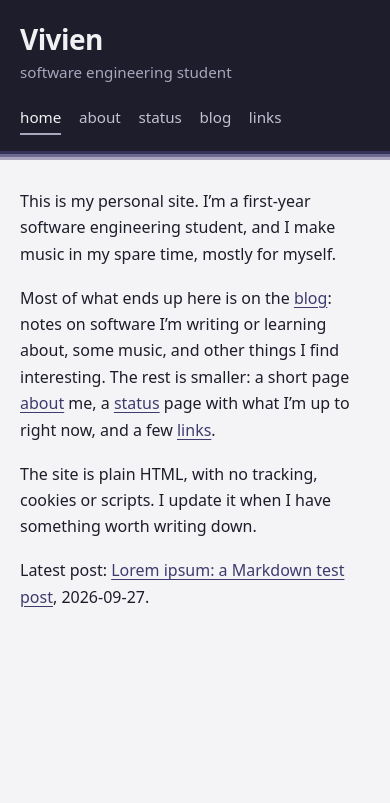
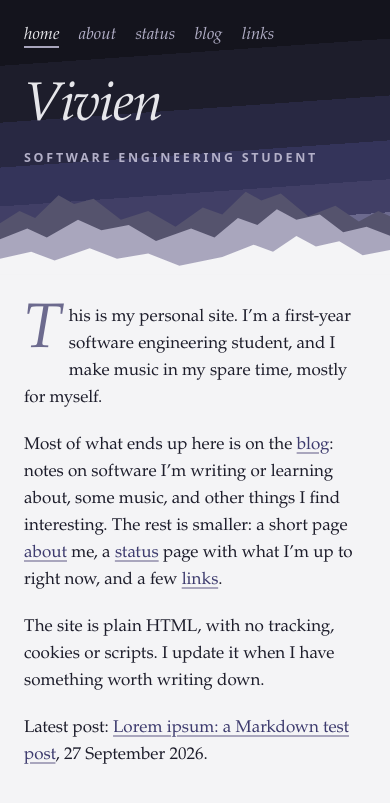
Before and after one commit to meowzerskittycat/meowzerskittycat.github.io, a Jekyll site: the page built from index.md, in a window 390 px wide. Shown: the top 803 px of the page. Built offline with Jekyll 4.4.1, drawn with Linux system fonts in a browser that asks for light colours.

Commit message:
Experimental redesign: banded dusk sky with CSS mountain ridges
Replace the minimal dusk layout with a more editorial, experimental one:
a tilted, banded evening sky in the header with three jagged mountain
ridges (CSS clip-path, no images) whose front layer is the page colour,
a large italic serif name, labels and dates hanging in a left margin,
section rules that run across the margin, a drop cap, book-style tables,
light code blocks, and dates written out in words. Square corners only,
no web fonts, no JavaScript; light and dark variants, all text at least
4.5:1 against its background.

Co-Authored-By: Claude Opus 5.5 <noreply@anthropic.com>
Claude-Session: https://claude.ai/code/session_01RdmvUnKLgrk1zxyFTb5nag

```diff
--- a/_includes/header.html
+++ b/_includes/header.html
@@ -1,10 +1,6 @@
 {% include nav-items.html %}
-<header class="site-header">
-<div class="wrap site-header-inner">
-<div class="site-id">
-{% if page.url == "/" %}<h1 class="site-name"><a href="{{ '/' | relative_url }}">{{ site.title }}</a></h1>{% else %}<p class="site-name"><a href="{{ '/' | relative_url }}">{{ site.title }}</a></p>{% endif %}
-<p class="site-tagline">{{ site.tagline }}</p>
-</div>
+<header class="site-header{% if page.url == '/' %} is-home{% endif %}">
+<div class="wrap">
 <nav class="site-nav" aria-label="Main">
 <ul>
 {% for item in nav %}{% assign parts = item | split: "|" %}{% assign active = false %}{% if page.url == parts[0] %}{% assign active = true %}{% elsif parts[0] == "/blog/" and page.layout == "post" %}{% assign active = true %}{% endif %}<li><a href="{{ parts[0] | relative_url }}"{% if active %} class="active"{% endif %}{% if page.url == parts[0] %} aria-current="page"{% endif %}>{{ parts[1] }}</a></li>
@@ -12,5 +8,10 @@
 {% endfor %}{% if site.guestbook_url != "" %}<li class="ext"><a href="{{ site.guestbook_url }}">guestbook</a></li>
 {% endif %}</ul>
 </nav>
+<div class="site-id">
+{% if page.url == "/" %}<h1 class="site-name"><a href="{{ '/' | relative_url }}">{{ site.title }}</a></h1>{% else %}<p class="site-name"><a href="{{ '/' | relative_url }}">{{ site.title }}</a></p>{% endif %}
+<p class="site-tagline">{{ site.tagline }}</p>
 </div>
+</div>
+<div class="ridges" aria-hidden="true"></div>
 </header>
--- a/assets/css/site.css
+++ b/assets/css/site.css
@@ -1,64 +1,73 @@
 /*
  * site.css
  *
- * Palette: dusk over mountains. A near-black navy, a deep indigo, a slate
- * violet, a lavender grey and a pale fog. Light by default, dark when the
- * visitor's system asks for it. Everything is square: no rounded corners.
- * No web fonts, no animation, no JavaScript.
+ * Dusk over mountains. The header is a banded evening sky with a jagged
+ * ridge along its bottom edge; the page below is the snow. Type is an
+ * editorial serif: a large italic name, section headings and dates that
+ * hang in the left margin, and a drop cap to open the text.
  *
- * To change colors, edit the variables in the two :root blocks below.
- * Every text/background pair is at least 4.5:1 contrast; keep it that way.
+ * Rules: square corners only (no border-radius anywhere), no web fonts,
+ * no JavaScript, no images for decoration (the sky and ridges are CSS).
+ * Colors live in the two :root blocks below; every text colour is at
+ * least 4.5:1 against its background.
  */
 
 /* ---- palette ---------------------------------------------------------- */
 
 :root {
-	/* page */
-	--bg:        #f4f4f6;
-	--surface:   #e7e7ec;   /* code, table heads, kbd */
-	--rule:      #cfcfd9;   /* borders, lines */
-	--ink:       #1d1d2b;   /* body text */
-	--muted:     #55536d;   /* dates, captions, labels */
+	--bg:        #f4f4f6;   /* fog / snow */
+	--surface:   #e8e7ef;   /* code, highlights */
+	--rule:      #cfcdda;
+	--ink:       #1d1d2b;
+	--muted:     #55536d;
 	--link:      #3d3b6e;
 	--visited:   #5b4a7c;
-	--accent:    #6c6a8e;   /* quote bars, focus, active nav */
+	--underline: #a9a6bd;
+	--accent:    #6c6a8e;
 
-	/* header band ("sky") */
-	--band:      #1d1d2b;
-	--band-name: #f1f1f4;
-	--band-text: #a9a6bd;
-	--band-link: #c3c1d4;
-	--horizon-1: #34345a;
-	--horizon-2: #6c6a8e;
-	--horizon-3: #a9a6bd;
+	/* sky, from the top of the page down to the horizon */
+	--sky-1: #14141d;
+	--sky-2: #1d1d2b;
+	--sky-3: #282842;
+	--sky-4: #34345a;
+	--sky-5: #413f66;
+	--sky-6: #6c6a8e;
+	--sky-text: #e6e6ea;
+	--sky-dim:  #b3b0c8;
 
-	/* code blocks */
-	--code-bg:   #1d1d2b;
-	--code-text: #e6e6ea;
-	--code-dim:  #9895b3;
+	/* mountain layers, far to near (near = page colour) */
+	--ridge-far: #55536d;
+	--ridge-mid: #a9a6bd;
 
-	--sans: system-ui, -apple-system, "Segoe UI", Roboto, "Helvetica Neue", Arial, sans-serif;
-	--mono: ui-monospace, "SFMono-Regular", Menlo, Consolas, "Liberation Mono", monospace;
-	--measure: 44rem;
+	--serif: "Iowan Old Style", Charter, "Bitstream Charter", "Palatino Linotype", Palatino, "Book Antiqua", Georgia, serif;
+	--sans:  system-ui, -apple-system, "Segoe UI", Roboto, "Helvetica Neue", Arial, sans-serif;
+	--mono:  ui-monospace, "SFMono-Regular", Menlo, Consolas, "Liberation Mono", monospace;
+
+	--gutter: 14rem;        /* left margin where headings and dates hang */
+	--measure: 40rem;
 }
 
 @media (prefers-color-scheme: dark) {
 	:root {
 		--bg:        #15151e;
-		--surface:   #20202e;
+		--surface:   #22212f;
 		--rule:      #34344a;
 		--ink:       #e6e6ea;
 		--muted:     #a9a6bd;
-		--link:      #b8b5d8;
-		--visited:   #cdb8e0;
+		--link:      #c3c0e0;
+		--visited:   #d2c0e4;
+		--underline: #55536d;
 		--accent:    #8e8bb0;
 
-		--band:      #0e0e15;
-		--horizon-1: #262640;
-		--horizon-2: #3d3b62;
-		--horizon-3: #55536d;
+		--sky-1: #09090e;
+		--sky-2: #0f0f17;
+		--sky-3: #171727;
+		--sky-4: #212138;
+		--sky-5: #2c2b48;
+		--sky-6: #3d3b62;
 
-		--code-bg:   #0e0e15;
+		--ridge-far: #2a2a45;
+		--ridge-mid: #3d3b62;
 	}
 }
 
@@ -72,284 +81,354 @@ body {
 	margin: 0;
 	color: var(--ink);
 	background: var(--bg);
-	font-family: var(--sans);
-	font-size: 1.0625rem;
-	line-height: 1.65;
-	text-rendering: optimizeLegibility;
+	font-family: var(--serif);
+	font-size: 1.125rem;
+	line-height: 1.6;
+	font-kerning: normal;
+	font-variant-numeric: oldstyle-nums proportional-nums;
 }
 
-.wrap {
-	max-width: var(--measure);
-	margin: 0 auto;
-	padding: 0 1.25rem;
-}
+.wrap { max-width: 66rem; margin: 0 auto; padding: 0 1.5rem; }
 
 a {
 	color: var(--link);
-	text-decoration-line: underline;
-	text-decoration-thickness: 1px;
-	text-underline-offset: .18em;
+	text-decoration: underline;
+	text-decoration-color: var(--underline);
+	text-decoration-thickness: 2px;
+	text-underline-offset: .2em;
 }
 a:visited { color: var(--visited); }
-a:hover { text-decoration-thickness: 2px; }
+a:hover { background: var(--surface); text-decoration-color: var(--link); }
 
-:focus-visible { outline: 2px solid var(--accent); outline-offset: 2px; }
-::selection { background: var(--horizon-1); color: #fff; }
+:focus-visible { outline: 2px solid var(--accent); outline-offset: 3px; }
+::selection { background: var(--ridge-mid); color: var(--sky-2); }
 
 .skip-link {
 	position: absolute;
 	left: 1rem;
-	top: -3rem;
-	padding: .4rem .8rem;
+	top: -4rem;
+	padding: .5rem .9rem;
 	background: var(--bg);
 	color: var(--ink);
+	font-family: var(--sans);
 	border: 2px solid var(--accent);
 	z-index: 10;
 }
 .skip-link:focus { top: 1rem; }
 
-/* ---- header band ------------------------------------------------------ */
+/* ---- the sky ---------------------------------------------------------- */
 
 .site-header {
-	background: var(--band);
-	color: var(--band-text);
-	/* three thin bands under the header, getting lighter like a horizon */
-	box-shadow:
-		0 3px 0 var(--horizon-1),
-		0 6px 0 var(--horizon-2),
-		0 9px 0 var(--horizon-3);
-	margin-bottom: calc(9px + 2.5rem);
+	position: relative;
+	padding: 1.4rem 0 7.5rem;
+	margin-bottom: 3rem;
+	color: var(--sky-text);
+	/* uneven, slightly tilted bands, like layered cloud */
+	background:
+		linear-gradient(176deg,
+			var(--sky-1) 0 22%,
+			var(--sky-2) 22% 41%,
+			var(--sky-3) 41% 56%,
+			var(--sky-4) 56% 69%,
+			var(--sky-5) 69% 80%,
+			var(--sky-6) 80% 100%);
 }
+.site-header.is-home { padding-bottom: 10rem; }
 
-.site-header-inner {
-	display: flex;
-	flex-wrap: wrap;
-	align-items: flex-end;
-	justify-content: space-between;
-	gap: 1rem 2rem;
-	padding-top: 2.25rem;
-	padding-bottom: 1.25rem;
+/* three mountain ridges: far (header::before), mid and near (.ridges) */
+.site-header::before,
+.ridges::before,
+.ridges::after {
+	content: "";
+	position: absolute;
+	left: 0;
+	right: 0;
+	bottom: -1px;   /* overlap by a pixel so no sky shows under the ridge */
+	height: 7rem;
 }
+.site-header::before {
+	background: var(--ridge-far);
+	clip-path: polygon(0 100%, 0 44%, 5% 30%, 9% 38%, 15% 12%, 19% 22%, 24% 16%, 31% 40%, 38% 30%, 45% 48%,
+		52% 26%, 57% 34%, 63% 8%, 67% 18%, 72% 10%, 79% 36%, 86% 24%, 92% 42%, 97% 30%, 100% 36%, 100% 100%);
+}
+.ridges::before {
+	background: var(--ridge-mid);
+	clip-path: polygon(0 100%, 0 62%, 7% 50%, 12% 60%, 20% 40%, 26% 52%, 33% 46%, 40% 64%, 49% 50%, 55% 60%,
+		61% 38%, 66% 46%, 71% 28%, 76% 40%, 82% 34%, 88% 54%, 94% 48%, 100% 58%, 100% 100%);
+}
+.ridges::after {
+	bottom: -3px;   /* reach past the other layers so none of them peek out at the seam */
+	background: var(--bg);
+	clip-path: polygon(0 100%, 0 82%, 8% 74%, 14% 84%, 23% 70%, 30% 82%, 38% 76%, 46% 90%, 57% 80%, 65% 66%,
+		70% 74%, 76% 56%, 81% 68%, 87% 62%, 93% 78%, 100% 72%, 100% 100%);
+}
+.site-header.is-home::before, .is-home .ridges::before, .is-home .ridges::after { height: 9.5rem; }
 
-.site-name {
-	margin: 0;
-	font-size: 1.75rem;
-	font-weight: 650;
-	letter-spacing: -.02em;
-	line-height: 1.1;
-}
-.site-name a, .site-name a:visited { color: var(--band-name); text-decoration: none; }
+.site-header .wrap { position: relative; z-index: 1; }
 
-.site-tagline {
-	margin: .35rem 0 0;
-	font-size: .95rem;
-	color: var(--band-text);
-}
-
-.site-nav li { margin: 0; }
 .site-nav ul {
 	display: flex;
 	flex-wrap: wrap;
-	gap: .25rem 1.5rem;
+	justify-content: flex-end;
+	gap: .3rem 1.6rem;
 	margin: 0;
 	padding: 0;
 	list-style: none;
 }
+.site-nav li { margin: 0; }
 .site-nav a, .site-nav a:visited {
-	display: inline-block;
-	padding: .2rem 0;
-	color: var(--band-link);
-	font-size: .95rem;
+	color: var(--sky-dim);
+	font-style: italic;
+	font-size: 1.05rem;
 	text-decoration: none;
+	background: none;
+	padding-bottom: .15rem;
 	border-bottom: 2px solid transparent;
 }
-.site-nav a:hover { color: var(--band-name); border-bottom-color: var(--horizon-2); }
-.site-nav a.active { color: var(--band-name); border-bottom-color: var(--horizon-3); }
-.site-nav .ext a { color: var(--band-text); }
+.site-nav a:hover { color: var(--sky-text); border-bottom-color: var(--sky-6); }
+.site-nav a.active { color: var(--sky-text); border-bottom-color: var(--ridge-mid); }
 
-/* ---- text ------------------------------------------------------------- */
+.site-id { margin-top: 3.5rem; }
+.is-home .site-id { margin-top: 5rem; }
 
-main { padding-bottom: 4rem; }
+.site-name {
+	margin: 0;
+	font-weight: 400;
+	font-style: italic;
+	font-size: clamp(2.6rem, 6vw, 4.2rem);
+	line-height: .95;
+	letter-spacing: -.02em;
+}
+.is-home .site-name { font-size: clamp(3.4rem, 12vw, 8.5rem); }
+.site-name a, .site-name a:visited { color: var(--sky-text); text-decoration: none; background: none; }
 
-h1, h2, h3, h4 {
-	color: var(--ink);
-	line-height: 1.25;
-	letter-spacing: -.01em;
+.site-tagline {
+	margin: .9rem 0 0;
+	font-family: var(--sans);
+	font-size: .78rem;
+	font-weight: 600;
+	letter-spacing: .22em;
+	text-transform: uppercase;
+	color: var(--sky-dim);
 }
-h1 { font-size: 2rem; font-weight: 650; margin: 0 0 1rem; letter-spacing: -.02em; }
-h2 {
-	font-size: 1.3rem;
+
+/* ---- text column ------------------------------------------------------ */
+
+main { position: relative; padding-bottom: 5rem; }
+main > * { max-width: var(--measure); }
+
+h1, h2, h3, h4 { font-weight: 400; line-height: 1.2; color: var(--ink); }
+h1 { font-size: clamp(2.2rem, 5vw, 3.2rem); font-style: italic; letter-spacing: -.015em; margin: 0 0 1.5rem; }
+h2 { font-size: 1.45rem; font-style: italic; margin: 3rem 0 .8rem; }
+h3 { font-size: 1.2rem; font-weight: 600; margin: 2.2rem 0 .5rem; }
+h4 {
+	font-family: var(--sans);
+	font-size: .78rem;
 	font-weight: 600;
-	margin: 2.75rem 0 .75rem;
-	padding-top: .9rem;
-	border-top: 1px solid var(--rule);
+	letter-spacing: .16em;
+	text-transform: uppercase;
+	color: var(--muted);
+	margin: 1.8rem 0 .4rem;
 }
-h3 { font-size: 1.08rem; font-weight: 600; margin: 2rem 0 .5rem; }
-h4 { font-size: 1rem; font-weight: 600; margin: 1.5rem 0 .4rem; color: var(--muted); }
 
-p, ul, ol, dl, blockquote, pre, table { margin: 0 0 1.1rem; }
-ul, ol { padding-left: 1.4rem; }
-li + li { margin-top: .2rem; }
-li > ul, li > ol { margin: .2rem 0 0; }
+p, ul, ol, dl, blockquote, pre, table, figure { margin: 0 0 1.2rem; }
+ul, ol { padding-left: 1.3rem; }
+li + li { margin-top: .25rem; }
+li > ul, li > ol { margin: .25rem 0 0; }
+ul { list-style-type: square; }
+li::marker { color: var(--accent); }
 
-strong { font-weight: 650; }
+strong { font-weight: 700; }
 del { color: var(--muted); }
-
 .meta, .muted { color: var(--muted); }
 
-hr { border: 0; border-top: 1px solid var(--rule); margin: 2.5rem 0; }
-
-img {
-	display: block;
-	max-width: 100%;
-	height: auto;
-	border: 1px solid var(--rule);
+/* a drop cap to open the home page and each post */
+.is-first::first-letter,
+main > p:first-child::first-letter,
+.post-header + p::first-letter {
+	float: left;
+	font-size: 3.7em;
+	line-height: .82;
+	margin: .06em .1em 0 0;
+	font-style: italic;
+	color: var(--accent);
 }
 
+/* horizontal rules become a small mountain */
+hr {
+	width: 4.5rem;
+	height: .7rem;
+	margin: 3rem 0;
+	border: 0;
+	background: var(--accent);
+	clip-path: polygon(0 100%, 22% 35%, 36% 70%, 58% 0, 78% 55%, 100% 100%);
+}
+
+img { display: block; max-width: 100%; height: auto; border: 1px solid var(--rule); }
+
 blockquote {
-	padding: .1rem 0 .1rem 1.1rem;
-	border-left: 3px solid var(--accent);
-	color: var(--muted);
+	margin-left: 0;
+	padding: .2rem 0 .2rem 1.4rem;
+	border-left: 4px solid var(--ridge-mid);
+	font-style: italic;
+	font-size: 1.2rem;
+	color: var(--link);
 }
-blockquote blockquote { margin: .6rem 0 0; }
+blockquote blockquote { font-size: 1rem; margin: .8rem 0 0; }
 blockquote p:last-child { margin-bottom: 0; }
 
-dt { font-weight: 600; }
-dd { margin: 0 0 .6rem 1.4rem; }
+dt { font-style: italic; font-size: 1.1rem; }
+dd { margin: 0 0 .7rem 1.4rem; }
 
-/* ---- code ------------------------------------------------------------- */
+/* ---- code (kept quiet: light, not a terminal) ------------------------- */
 
-code, kbd, pre { font-family: var(--mono); font-size: .88em; }
-
-:not(pre) > code {
-	padding: .08em .35em;
+code, kbd, pre { font-family: var(--mono); font-size: .8em; }
+:not(pre) > code { padding: .1em .35em; background: var(--surface); }
+pre {
+	padding: 1rem 1.2rem;
+	overflow-x: auto;
 	background: var(--surface);
-	border: 1px solid var(--rule);
-}
-
-pre {
-	padding: 1rem 1.1rem;
-	overflow-x: auto;
-	background: var(--code-bg);
-	color: var(--code-text);
-	border-left: 3px solid var(--horizon-2);
-	line-height: 1.5;
+	border-left: 4px solid var(--accent);
+	line-height: 1.55;
 	tab-size: 4;
 }
 pre code { font-size: 1em; }
+kbd { padding: .05em .4em; border: 1px solid var(--rule); border-bottom-width: 3px; background: var(--bg); }
+.highlight .c, .highlight .c1, .highlight .cm, .highlight .cs, .highlight .cpf { color: var(--muted); font-style: italic; }
+.highlight .k, .highlight .kd, .highlight .kt, .highlight .kr, .highlight .cp { font-weight: 700; }
 
-kbd {
-	padding: .05em .4em;
-	background: var(--surface);
-	border: 1px solid var(--rule);
-	border-bottom-width: 2px;
+/* ---- tables: book-style, horizontal rules only ------------------------ */
+
+table { border-collapse: collapse; font-size: 1rem; }
+th, td { padding: .45rem 1rem .45rem 0; text-align: left; }
+thead th {
+	font-family: var(--sans);
+	font-size: .75rem;
+	font-weight: 600;
+	letter-spacing: .14em;
+	text-transform: uppercase;
+	color: var(--muted);
+	border-bottom: 1px solid var(--ink);
 }
+table:not(.status) { border-top: 2px solid var(--ink); border-bottom: 2px solid var(--ink); }
+tbody tr + tr td { border-top: 1px solid var(--rule); }
 
-/* syntax highlighting: brightness and weight only, no rainbow */
-.highlight .c, .highlight .c1, .highlight .cm, .highlight .cs,
-.highlight .cpf { color: var(--code-dim); font-style: italic; }
-.highlight .k, .highlight .kd, .highlight .kt, .highlight .kr,
-.highlight .cp { font-weight: 700; }
-.highlight .s, .highlight .s1, .highlight .s2, .highlight .se { color: #c9c6e0; }
-
-/* ---- tables ----------------------------------------------------------- */
-
-table { border-collapse: collapse; font-size: .95rem; }
-th, td { padding: .45rem .8rem; border: 1px solid var(--rule); text-align: left; }
-thead th { background: var(--surface); font-weight: 600; }
-
-/* key/value tables (status, profile): no grid, small caps labels */
-table.status th, table.status td { border: 0; background: none; padding: .35rem 0; vertical-align: baseline; }
+/* key/value tables (status, profile, things I like) */
+table.status { border: 0; }
+table.status th, table.status td { padding: .55rem 0; vertical-align: baseline; border: 0; }
 table.status tr + tr th, table.status tr + tr td { border-top: 1px solid var(--rule); }
 table.status th {
 	padding-right: 2rem;
+	font-family: var(--sans);
+	font-size: .72rem;
+	font-weight: 600;
+	letter-spacing: .16em;
+	text-transform: uppercase;
 	white-space: nowrap;
-	font-size: .78rem;
+	color: var(--muted);
+}
+table.status td { font-style: italic; font-size: 1.2rem; }
+
+/* ---- dated lists (blog, site updates) --------------------------------- */
+
+ul.posts, ul.log, ul.task-list { list-style: none; padding-left: 0; }
+ul.posts li, ul.log li { position: relative; margin: 0; padding: .9rem 0; border-top: 1px solid var(--rule); }
+ul.posts li:last-child, ul.log li:last-child { border-bottom: 1px solid var(--rule); }
+ul.posts time, ul.log time {
+	display: block;
+	font-family: var(--sans);
+	font-size: .72rem;
 	font-weight: 600;
-	letter-spacing: .06em;
+	letter-spacing: .16em;
 	text-transform: uppercase;
 	color: var(--muted);
+	margin-bottom: .2rem;
 }
+ul.posts li > a { font-size: 1.45rem; font-style: italic; line-height: 1.25; }
+ul.posts br { display: none; }
+ul.posts .muted { display: block; margin-top: .3rem; font-size: 1rem; }
 
-/* ---- lists of dated entries (blog, site updates) ---------------------- */
-
-ul.posts, ul.log, ul.task-list { list-style: none; padding-left: 0; }
-
-ul.posts li, ul.log li {
-	display: grid;
-	grid-template-columns: 7rem 1fr;
-	column-gap: 1rem;
-	padding: .7rem 0;
-	margin: 0;
-	border-top: 1px solid var(--rule);
-}
-ul.posts li:last-child, ul.log li:last-child { border-bottom: 1px solid var(--rule); }
-ul.posts time, ul.log time {
-	font-family: var(--mono);
-	font-size: .85rem;
-	color: var(--muted);
-	padding-top: .15rem;
-}
-ul.posts li > a { font-weight: 600; }
-ul.posts br { display: none; }
-ul.posts .muted { grid-column: 2; font-size: .95rem; }
-
-/* ---- task lists: square boxes ----------------------------------------- */
-
+/* square task-list boxes */
 .task-list-item-checkbox {
 	appearance: none;
 	-webkit-appearance: none;
-	width: .9rem;
-	height: .9rem;
+	width: .85rem;
+	height: .85rem;
 	margin: 0 .6rem 0 0;
-	vertical-align: -.1rem;
+	vertical-align: -.05rem;
 	border: 1.5px solid var(--accent);
 	background: transparent;
 }
-.task-list-item-checkbox:checked {
-	background: var(--accent);
-	box-shadow: inset 0 0 0 2px var(--bg);
-}
+.task-list-item-checkbox:checked { background: var(--accent); box-shadow: inset 0 0 0 2px var(--bg); }
 
 /* ---- posts ------------------------------------------------------------ */
 
 .post-header { margin-bottom: 2rem; }
-.post-header h1 { margin-bottom: .35rem; }
-.post-header .meta { margin: 0; font-size: .95rem; }
+.post-header h1 { margin-bottom: .6rem; }
+.post-header .meta {
+	margin: 0;
+	font-family: var(--sans);
+	font-size: .75rem;
+	font-weight: 600;
+	letter-spacing: .16em;
+	text-transform: uppercase;
+}
+.post-nav { margin-top: 4rem; font-style: italic; }
+.post-nav a::before { content: "\2190\00a0"; }
+.footnotes { margin-top: 3rem; font-size: .92rem; color: var(--muted); }
+.footnotes ol { padding-left: 1.2rem; }
 
-.post-nav {
-	margin-top: 3rem;
-	padding-top: 1rem;
+/* ---- wide screens: headings, dates and labels hang in the margin ------ */
+
+@media (min-width: 62rem) {
+	main.wrap { padding-left: calc(1.5rem + var(--gutter)); }
+	.post > *, main > * { max-width: var(--measure); }
+
+	/* section headings stay in the text column; their rule runs across the margin */
+	main h2 {
+		max-width: calc(var(--measure) + var(--gutter));
+		margin-left: calc(-1 * var(--gutter));
+		padding: 1.1rem 0 0 var(--gutter);
 		border-top: 1px solid var(--rule);
-	font-size: .95rem;
 	}
 
-.footnotes {
-	margin-top: 3rem;
-	padding-top: 1rem;
-	border-top: 1px solid var(--rule);
-	font-size: .9rem;
-	color: var(--muted);
+	main h1, .post-header { margin-left: -.05em; }
+
+	ul.posts li, ul.log li { padding-left: 0; }
+	ul.posts time, ul.log time {
+		position: absolute;
+		left: calc(-1 * var(--gutter));
+		top: 1.25rem;
+		width: calc(var(--gutter) - 2.5rem);
+		text-align: right;
+		margin: 0;
 	}
 
-/* ---- small screens ---------------------------------------------------- */
-
-@media (max-width: 40em) {
-	body { font-size: 1rem; }
-	.site-header-inner { padding-top: 1.5rem; padding-bottom: 1rem; }
-	.site-header { margin-bottom: calc(9px + 1.75rem); }
-	.site-nav ul { gap: .25rem 1.1rem; }
-	h1 { font-size: 1.65rem; }
-	ul.posts li, ul.log li { grid-template-columns: 1fr; row-gap: .15rem; }
-	ul.posts .muted { grid-column: 1; }
-	pre { margin-left: -1.25rem; margin-right: -1.25rem; border-left-width: 0; }
+	table.status { margin-left: calc(-1 * var(--gutter)); }
+	table.status th {
+		width: var(--gutter);
+		padding-right: 2.5rem;
+		text-align: right;
 	}
 
-/* ---- print: drop the header band -------------------------------------- */
+	.post-header .meta { position: absolute; left: 1.5rem; width: calc(var(--gutter) - 2.5rem); text-align: right; margin-top: -2.6rem; }
+}
+
+/* ---- phones ----------------------------------------------------------- */
+
+@media (max-width: 40rem) {
+	body { font-size: 1.0625rem; }
+	.site-header { padding-bottom: 5.5rem; margin-bottom: 2rem; }
+	.site-header.is-home { padding-bottom: 6.5rem; }
+	.site-header::before, .ridges::before, .ridges::after { height: 4.5rem; }
+	.site-header.is-home::before, .is-home .ridges::before, .is-home .ridges::after { height: 5.5rem; }
+	.site-nav ul { justify-content: flex-start; gap: .3rem 1.2rem; }
+	.site-id, .is-home .site-id { margin-top: 2rem; }
+	pre { margin-left: -1.5rem; margin-right: -1.5rem; }
+}
 
 @media print {
-	.site-header { background: none; box-shadow: none; margin-bottom: 1rem; }
+	.site-header { background: none; color: #000; padding-bottom: 1rem; }
+	.site-header::before, .ridges, .site-nav, .skip-link, .post-nav { display: none; }
 	.site-name a, .site-tagline { color: #000; }
-	.site-nav, .skip-link, .post-nav { display: none; }
-	pre { background: none; color: #000; border: 1px solid #999; }
 }
--- a/index.md
+++ b/index.md
@@ -8,5 +8,5 @@ Most of what ends up here is on the [blog]({{ '/blog/' | relative_url }}): notes
 The site is plain HTML, with no tracking, cookies or scripts. I update it when I have something worth writing down.
 
 {% assign latest = site.posts | first %}{% if latest %}
-Latest post: [{{ latest.title }}]({{ latest.url | relative_url }}), {{ latest.date | date: "%Y-%m-%d" }}.
+Latest post: [{{ latest.title }}]({{ latest.url | relative_url }}), {{ latest.date | date: "%-d %B %Y" }}.
 {% endif %}
```
Also changed, not shown: blog.md (+1 -1 lines), status.md (+1 -1 lines). Lines whose indentation alone changed are shown as unchanged.
